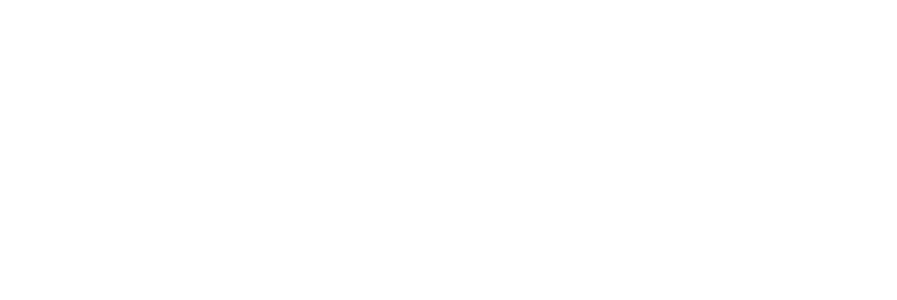
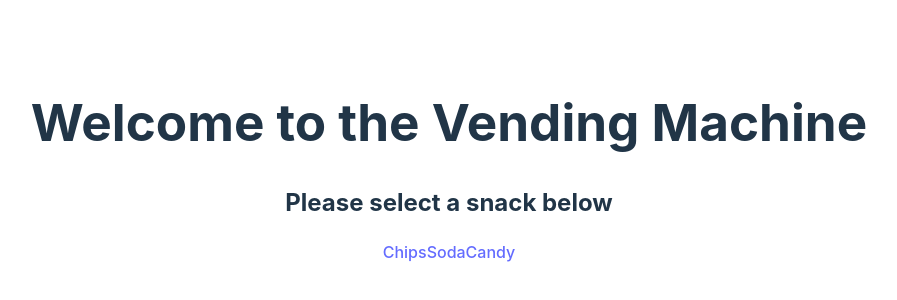
Before and after one commit to franklinkong981/Vending-Machine-App, a React (Vite) app in the folder vending-machine/: page / in a window 1280 px wide. Shown: the part 238-538 px from the top of the page, without its empty margins (191-1088 px from the left). Built offline with nearby package versions, Linux system fonts and the light colour scheme.

Commit message:
Added links on homepage to different snacks

```diff
--- a/vending-machine/src/VendingMachine.jsx
+++ b/vending-machine/src/VendingMachine.jsx
@@ -2,7 +2,17 @@
 import {Link} from "react-router-dom";
 
 const VendingMachine = () => {
-
+  return (
+    <div className="VendingMachine">
+      <h1 className="VendingMachine-welcome">Welcome to the Vending Machine</h1>
+      <h2 className="VendingMachine-instructions">Please select a snack below</h2>
+      <div className="VendingMachine-links">
+        <Link to="/chips">Chips</Link>
+        <Link to="/soda">Soda</Link>
+        <Link to="/candy">Candy</Link>
+      </div>
+    </div>
+  );
 };
 
 export default VendingMachine;
```
